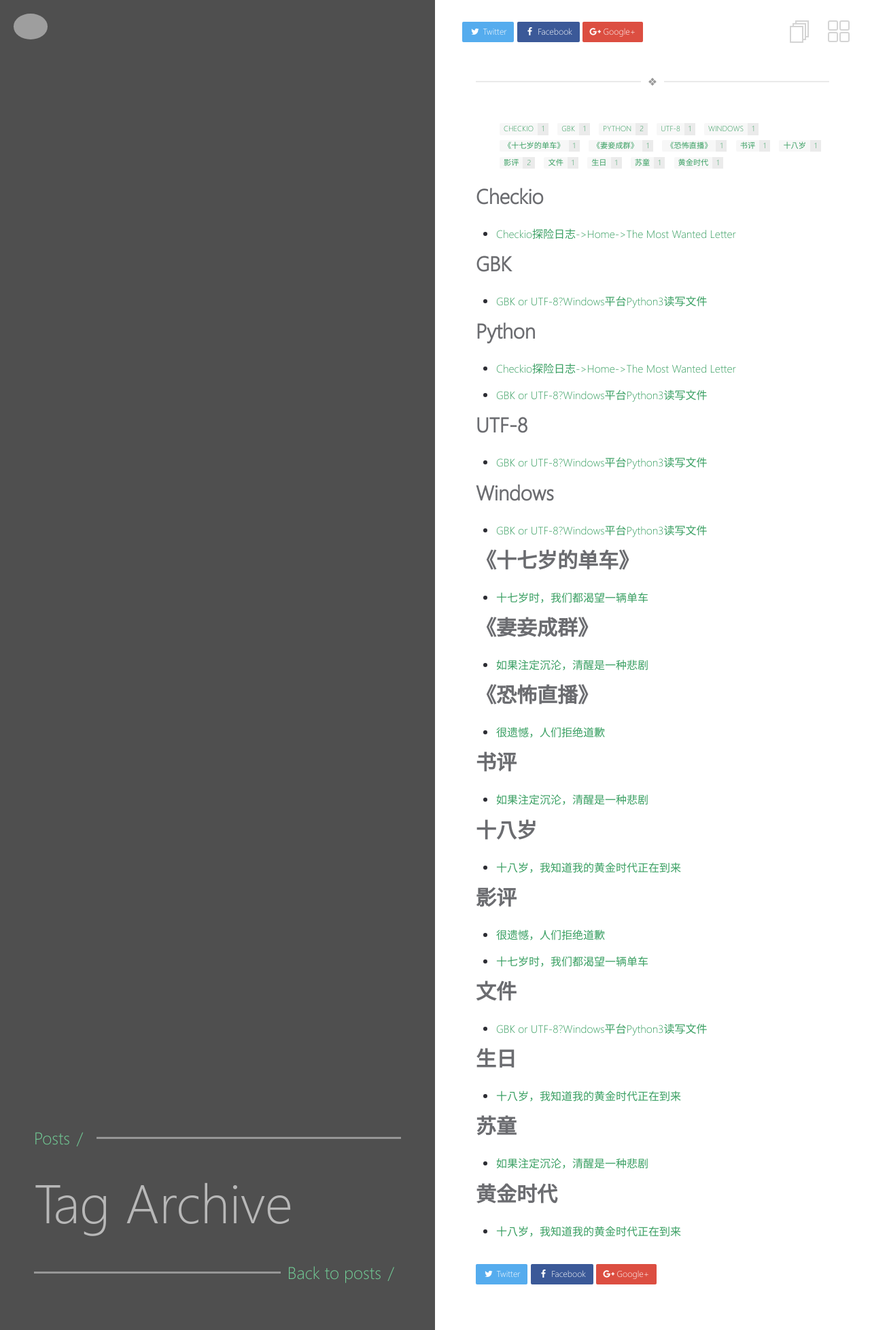
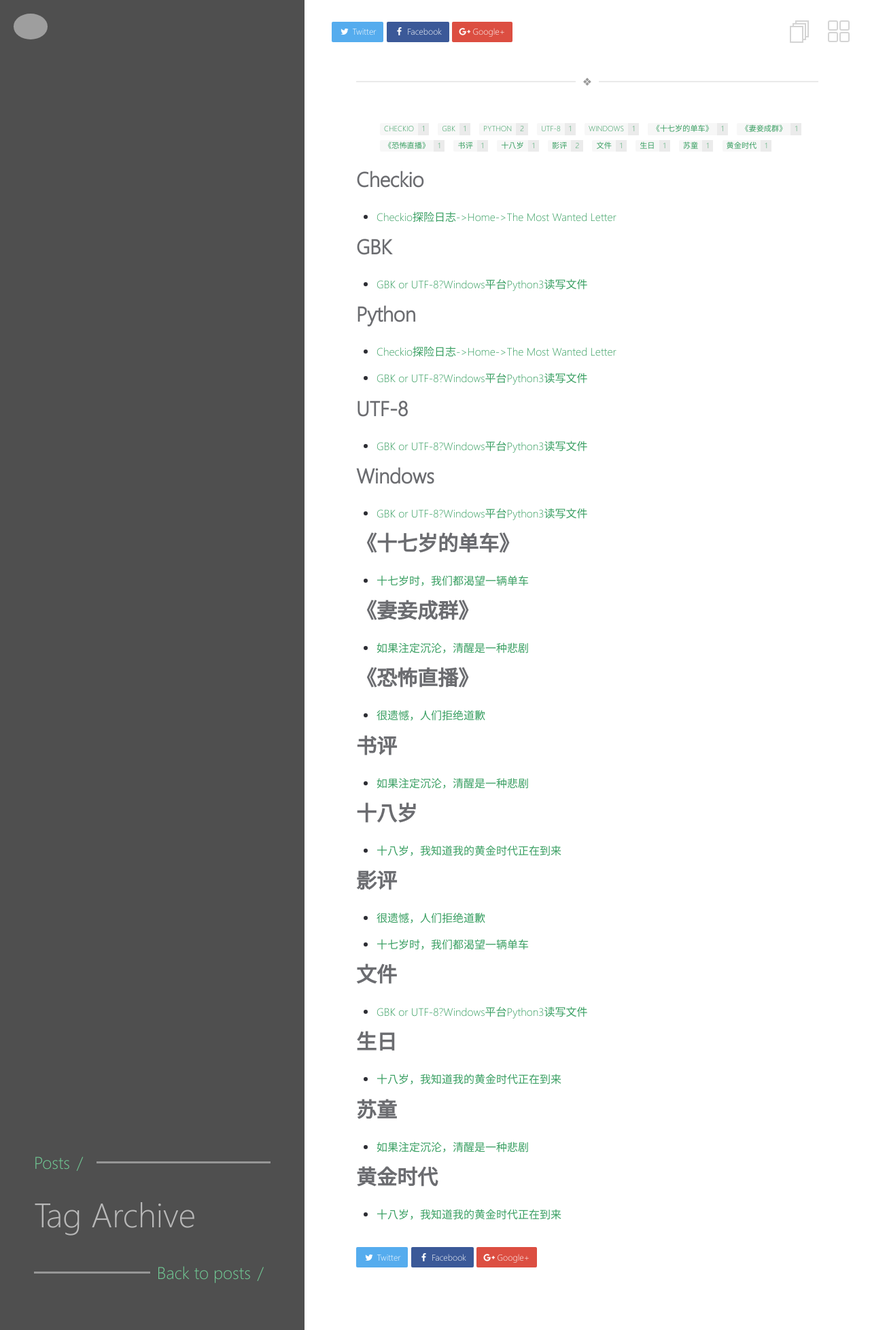
Before and after one commit to izackwu/blog, a Jekyll site: the page built from _pages/tags.md, in a window 1280 px wide. Shown: the whole page at 68% size. Built offline with Jekyll 4.4.1, drawn with Linux system fonts in a browser that asks for light colours.

Commit message:
Adjust the font size of posts' title and the proportion of left and right blocks

```diff
--- a/assets/_sass/_site.scss
+++ b/assets/_sass/_site.scss
@@ -1,4 +1,5 @@
 .block-left {
+  width:35%;
   float: left;
   .content {
     z-index: 1;
@@ -7,13 +8,13 @@
 }
 
 .block-right {
+  width:65%;
   float: right;
   overflow-y: auto;
 }
 
 .block-left,
 .block-right {
-  width: 50%;
   height: 100%;
   position: relative;
   display: table;
@@ -468,7 +469,7 @@ canvas {
 }
 
 .section-title {
-  font-size: 100px;
+  font-size: 50px;
   position: absolute;
   bottom: 50px;
   left: 50px;
@@ -599,7 +600,7 @@ canvas {
     position: relative;
     left: auto;
     bottom: auto;
-    font-size: 80px;
+    font-size: 50px;
   }
   .tags > li {
     background: none;
```
